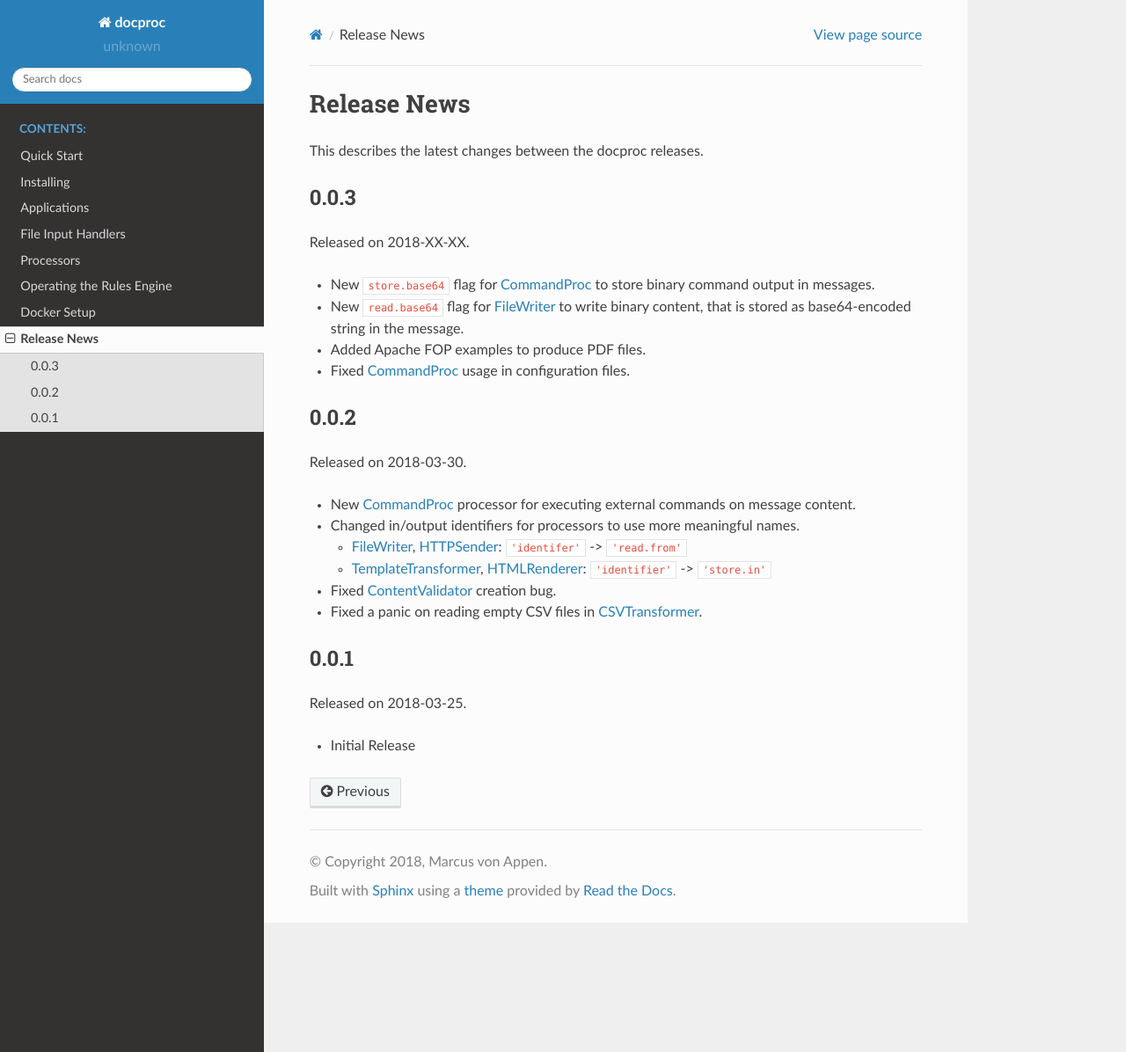
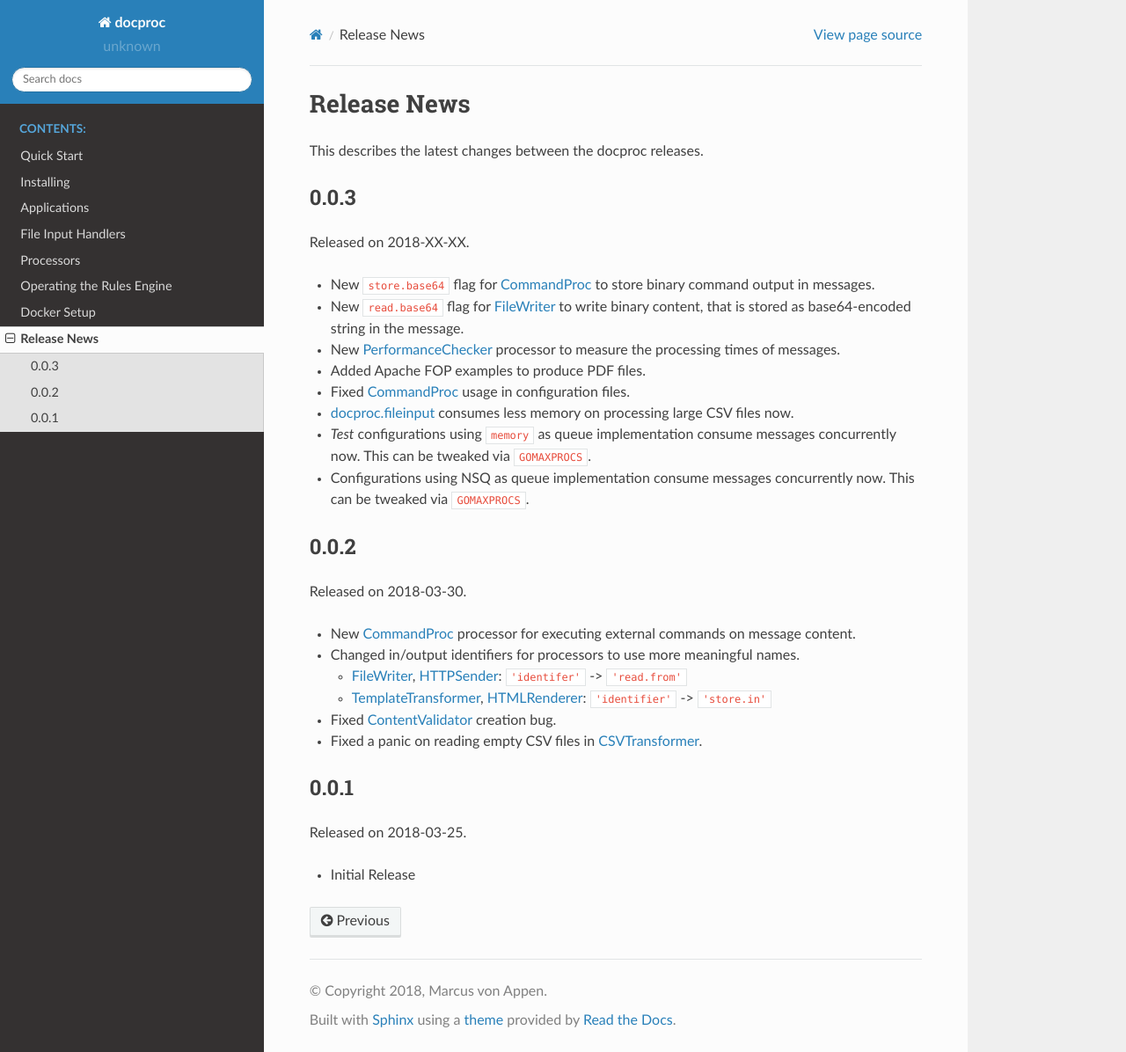
Before and after one commit to marcusva/docproc, a Sphinx documentation site: the page built from doc/news.rst, in a window 1280 px wide and 1196 px high. Shown: the whole window at 88% size. Built offline with Sphinx 7.4.7 and the Read the Docs theme 2.0.0, drawn with Linux system fonts in a browser that asks for light colours.

Commit message:
- update news

```diff
--- a/doc/news.rst
+++ b/doc/news.rst
@@ -10,8 +10,16 @@ Released on 2018-XX-XX.
   output in messages.
 * New ``read.base64`` flag for :ref:`FileWriter` to write binary content, that
   is stored as base64-encoded string in the message.
+* New :ref:`PerformanceChecker` processor to measure the processing times of
+  messages.
 * Added Apache FOP examples to produce PDF files.
 * Fixed :ref:`CommandProc` usage in configuration files.
+
+* :ref:`fileinput` consumes less memory on processing large CSV files now.
+* *Test* configurations using  ``memory`` as queue implementation consume
+  messages concurrently now. This can be tweaked via ``GOMAXPROCS``.
+* Configurations using NSQ as queue implementation consume messages
+  concurrently now. This can be tweaked via ``GOMAXPROCS``.
 
 0.0.2
 -----
```
